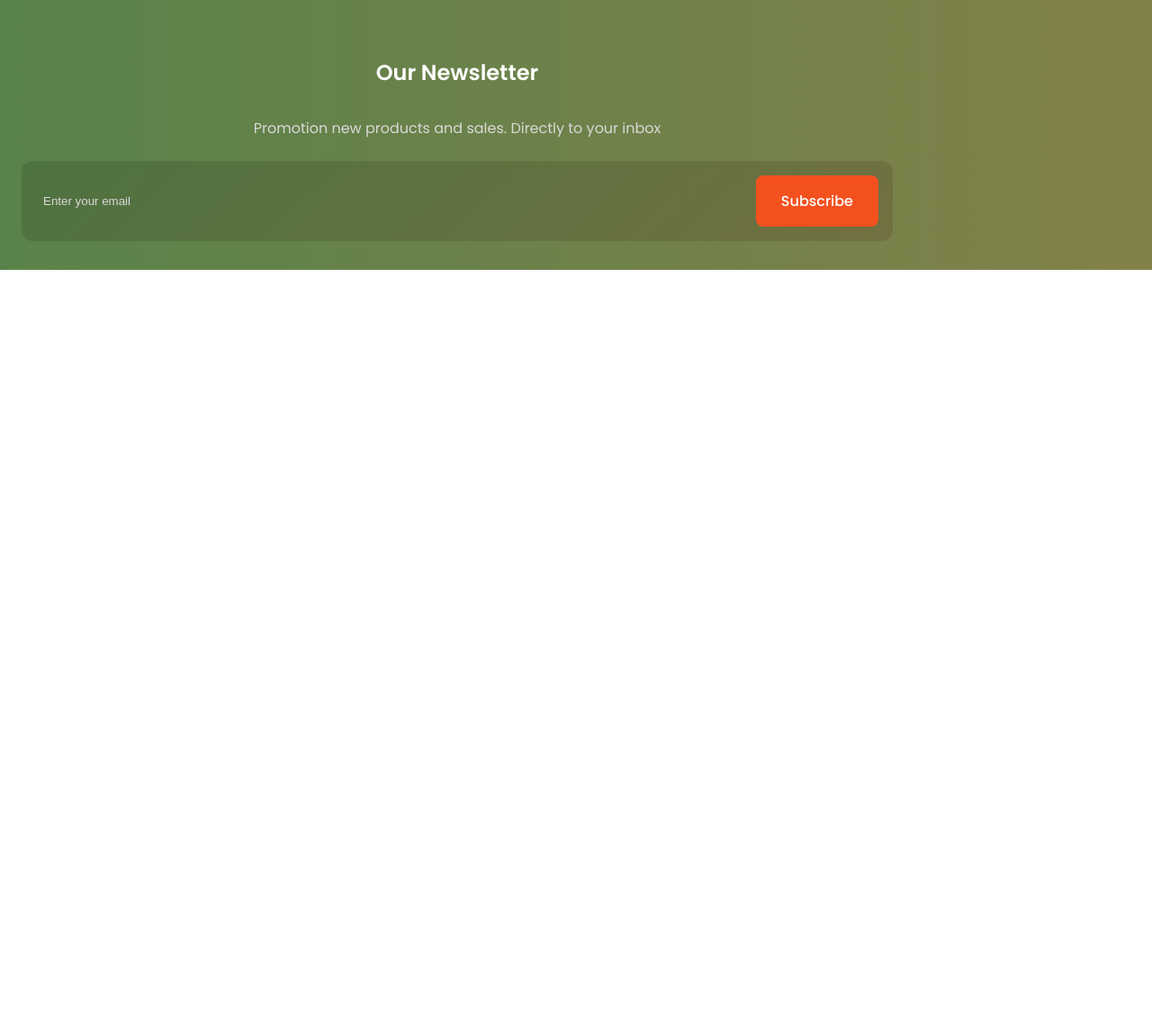
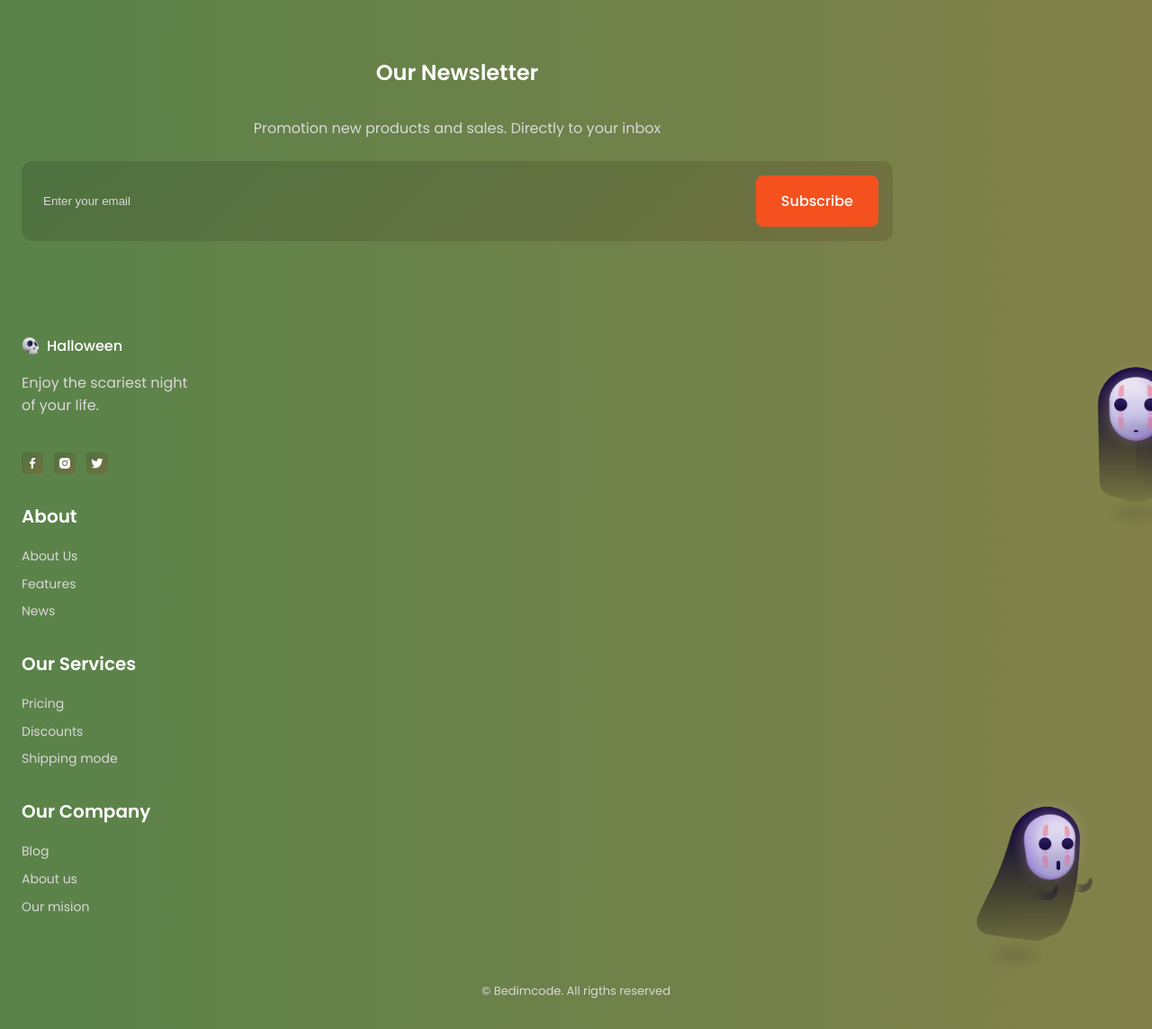
Before and after one commit to iambasilp/Halloween-Website, a plain HTML site: page index.html in a window 1280 px wide. Shown: the part 3891-5035 px from the top of the page at 90% size. Before the commit the page ends 4191 px from the top, so only its background shows below. Drawn offline with nearby package versions, Linux system fonts and the light colour scheme.

Commit message:
Footer added

```diff
--- a/assets/css/styles.css
+++ b/assets/css/styles.css
@@ -604,3 +604,97 @@ button {
 .newsletter__input::placeholder {
   color: var(--text-color);
 }
+/*=============== FOOTER ===============*/
+.footer {
+  position: relative;
+  overflow: hidden;
+}
+
+.footer__img-one,
+.footer__img-two {
+  position: absolute;
+  transition: 0.3s;
+}
+
+.footer__img-one {
+  width: 100px;
+  top: 6rem;
+  right: -2rem;
+}
+
+.footer__img-two {
+  width: 150px;
+  bottom: 4rem;
+  right: 4rem;
+}
+
+.footer__img-one:hover,
+.footer__img-two:hover {
+  transform: translateY(-0.5rem);
+}
+
+.footer__container {
+  row-gap: 2rem;
+}
+
+.footer__logo {
+  display: flex;
+  align-items: center;
+  column-gap: 0.5rem;
+  margin-bottom: var(--mb-1);
+  font-weight: var(--font-medium);
+  color: var(--title-color);
+}
+
+.footer__logo-img {
+  width: 20px;
+}
+
+.footer__description {
+  margin-bottom: var(--mb-2-5);
+}
+
+.footer__social {
+  display: flex;
+  column-gap: 0.75rem;
+}
+
+.footer__social-link {
+  display: inline-flex;
+  background: var(--container-color);
+  padding: 0.25rem;
+  border-radius: 0.25rem;
+  color: var(--title-color);
+  font-size: 1rem;
+}
+
+.footer__social-link:hover {
+  background: var(--body-color);
+}
+
+.footer__title {
+  font-size: var(--h3-font-size);
+  margin-bottom: var(--mb-1);
+}
+
+.footer__links {
+  display: grid;
+  row-gap: 0.35rem;
+}
+
+.footer__link {
+  font-size: var(--small-font-size);
+  color: var(--text-color);
+  transition: 0.3s;
+}
+
+.footer__link:hover {
+  color: var(--title-color);
+}
+
+.footer__copy {
+  display: block;
+  text-align: center;
+  font-size: var(--smaller-font-size);
+  margin-top: 4.5rem;
+}
--- a/index.html
+++ b/index.html
@@ -499,6 +499,100 @@
       </section>
     </main>
 
+    <!--==================== FOOTER ====================-->
+    <footer class="footer section">
+      <div class="footer__container container grid">
+        <div class="footer__content">
+          <a href="#" class="footer__logo">
+            <img src="assets/img/logo.png" alt="" class="footer__logo-img" />
+            Halloween
+          </a>
+
+          <p class="footer__description">
+            Enjoy the scariest night <br />
+            of your life.
+          </p>
+
+          <div class="footer__social">
+            <a
+              href="https://www.facebook.com/"
+              target="_blank"
+              class="footer__social-link"
+            >
+              <i class="bx bxl-facebook"></i>
+            </a>
+            <a
+              href="https://www.instagram.com/"
+              target="_blank"
+              class="footer__social-link"
+            >
+              <i class="bx bxl-instagram-alt"></i>
+            </a>
+            <a
+              href="https://twitter.com/"
+              target="_blank"
+              class="footer__social-link"
+            >
+              <i class="bx bxl-twitter"></i>
+            </a>
+          </div>
+        </div>
+
+        <div class="footer__content">
+          <h3 class="footer__title">About</h3>
+
+          <ul class="footer__links">
+            <li>
+              <a href="#" class="footer__link">About Us</a>
+            </li>
+            <li>
+              <a href="#" class="footer__link">Features</a>
+            </li>
+            <li>
+              <a href="#" class="footer__link">News</a>
+            </li>
+          </ul>
+        </div>
+
+        <div class="footer__content">
+          <h3 class="footer__title">Our Services</h3>
+
+          <ul class="footer__links">
+            <li>
+              <a href="#" class="footer__link">Pricing</a>
+            </li>
+            <li>
+              <a href="#" class="footer__link">Discounts</a>
+            </li>
+            <li>
+              <a href="#" class="footer__link">Shipping mode</a>
+            </li>
+          </ul>
+        </div>
+
+        <div class="footer__content">
+          <h3 class="footer__title">Our Company</h3>
+
+          <ul class="footer__links">
+            <li>
+              <a href="#" class="footer__link">Blog</a>
+            </li>
+            <li>
+              <a href="#" class="footer__link">About us</a>
+            </li>
+            <li>
+              <a href="#" class="footer__link">Our mision</a>
+            </li>
+          </ul>
+        </div>
+      </div>
+
+      <span class="footer__copy">&#169; Bedimcode. All rigths reserved</span>
+
+      <img src="assets/img/footer1-img.png" alt="" class="footer__img-one" />
+      <img src="assets/img/footer2-img.png" alt="" class="footer__img-two" />
+    </footer>
+
     <!--=============== SWIPER JS ===============-->
     <script src="assets/js/swiper-bundle.min.js"></script>
     <!--=============== MAIN JS ===============-->
```
